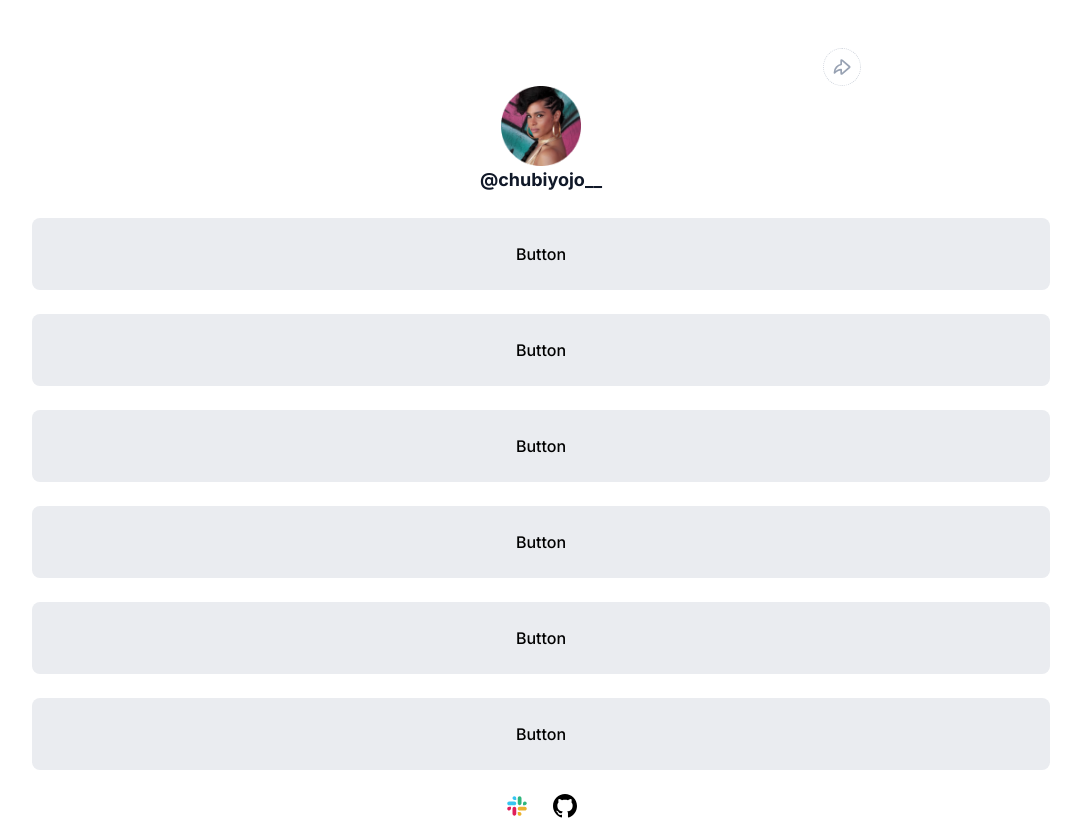
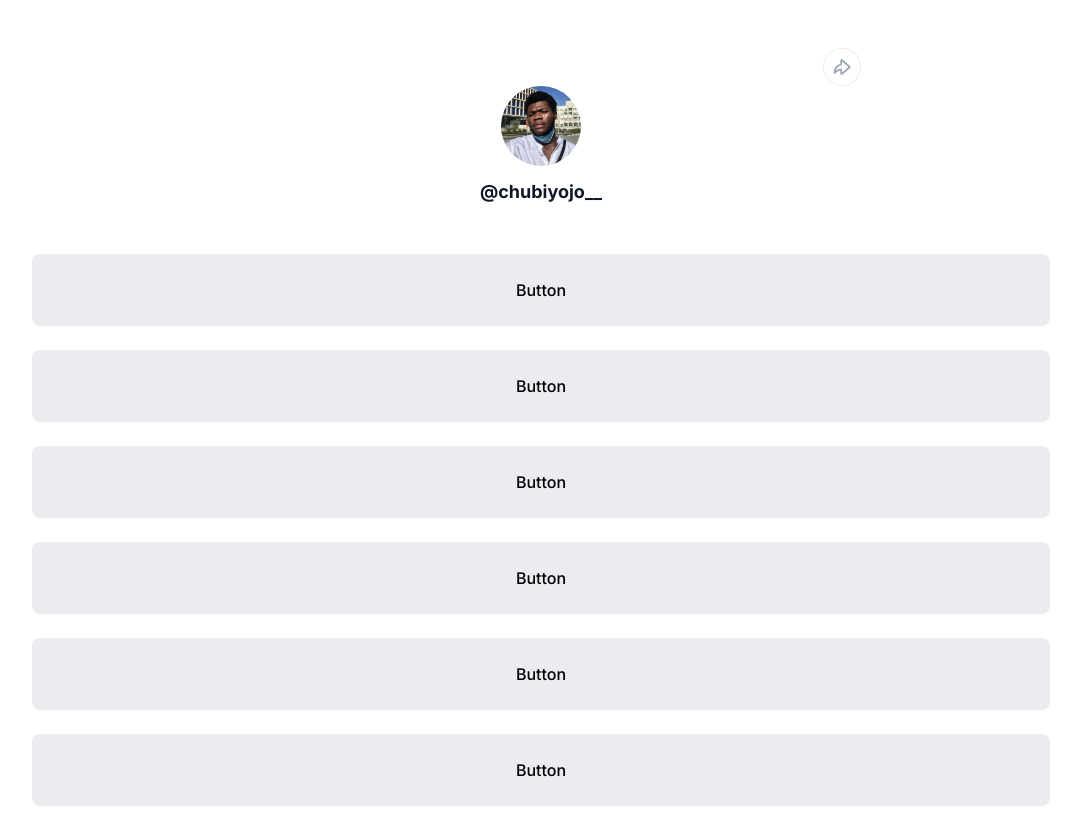
Before and after one commit to CHUBI-HNG-INTERNSHIP/stage-1-linktree, a React (Vite) app: page / in a window 1280 px wide. Shown: the top 820 px of the page, without its empty margins (99-1180 px from the left). Built offline with nearby package versions, Linux system fonts and the light colour scheme.

Commit message:
feat: add my headshot

```diff
--- a/src/App.css
+++ b/src/App.css
@@ -11,11 +11,14 @@ main {
     @apply hover:bg-gray-200;
   }
   .profile {
+    @apply mb-6;
+
     &__img__container {
       @apply flex justify-center;
-
+      @apply mb-3;
       #profile_img {
-        @apply w-[80px];
+        @apply h-[80px] w-[80px];
+        @apply rounded-full;
       }
     }
   }
--- a/src/App.tsx
+++ b/src/App.tsx
@@ -1,6 +1,6 @@
 import { useState } from "react";
 import "./App.css";
-import pfp from "./assets/profile__img.png";
+import pfp from "./assets/headshot.jpg";
 import slack from "./assets/slack.svg";
 import github from "./assets/github.svg";
 import zuri from "./assets/zuri.svg";
```
Also changed, not shown: src/assets/headshot.jpg (added).
